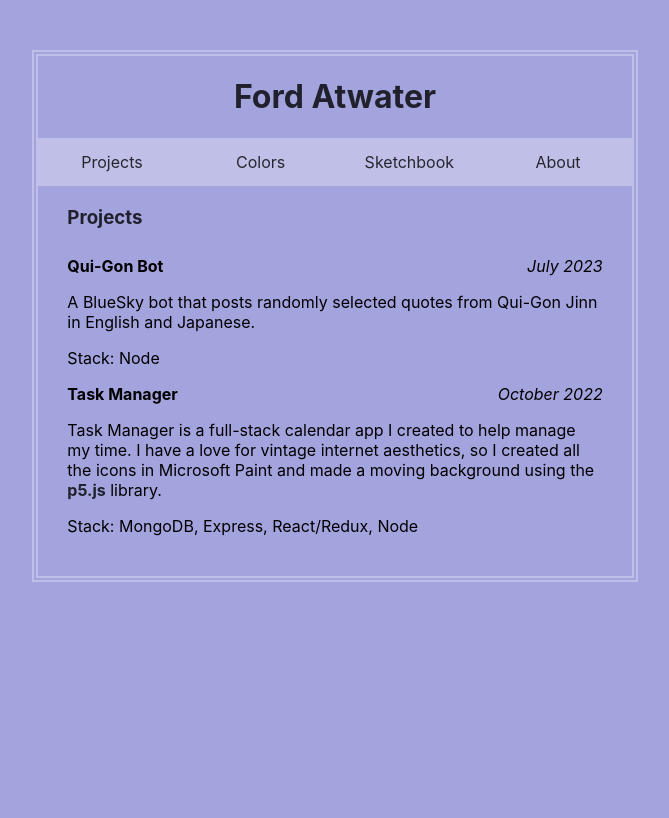
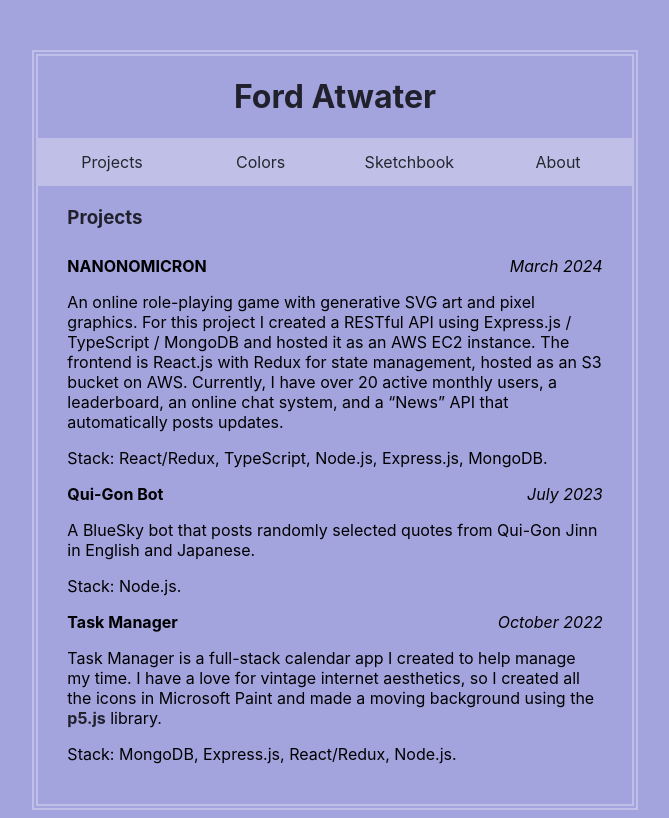
Before and after one commit to fordat/fordat.github.io, a React (Create React App) app: page /projects in a window 1280 px wide. Shown: the whole page, without its empty margins (305-974 px from the left). Built offline with nearby package versions, Linux system fonts and the light colour scheme.

Commit message:
project update

```diff
--- a/src/components/About.js
+++ b/src/components/About.js
@@ -6,7 +6,8 @@ class About extends React.Component {
             <div className="info-wrapper">
                 <h3 className="info">About Me</h3>
                 <p className="info">I'm a software developer working in Vancouver, BC.</p>
-                <p className="info">Currently, I'm a Frontend Developer at PhoneBox, a wireless network provider. I'm proficient in TypeScript and Node.js and have extensive experience working with the MERN stack for web development and React Native / Expo for mobile.</p>
+                <p className="info">Currently, I'm the Senior Frontend Developer at PhoneBox, a wireless network provider. I'm proficient in TypeScript and Node.js and have extensive experience working with the MERN stack for web development and React Native / Expo for mobile.</p>
+                <p className="info">I've also been a junior developer at Fyrefish Technologies, where I worked on designs and new products. I also have a background in research: I was a laboratory manager, researcher, and developer at the <a className="wlink" href="https://viscoglab.psych.ubc.ca/">UBC Visual Cognition Lab</a>, where I researched cognitive science, perception, and data visualization.</p>
                 {/* <p className="info">Previously, I was at Fyrefish Technologies, working on designs and developing new products.  Before that, I was a laboratory manager, researcher, and developer at the <a className="wlink" href="https://viscoglab.psych.ubc.ca/">UBC Visual Cognition Lab</a>, where I researched cognitive science, perception, and data visualization.</p> */}
                 <p className="info">In my free time, I like to cook, eat, swim, play board games, and work on new software projects.</p>
             </div>
--- a/src/components/Projects.js
+++ b/src/components/Projects.js
@@ -5,6 +5,22 @@ class Projects extends React.Component {
         return (
           <div className="project-wrapper">
             <h3 className="projects">Projects</h3>
+            <div
+              className="project"
+              onClick={(e) => {
+                e.preventDefault();
+                window.open('http://nanonomicron.com/login','_blank');}}
+            >
+              <div className="project-header">
+                <h4 className="project-header-title">NANONOMICRON</h4>
+                <div className="project-header-date">March 2024</div>
+              </div>
+              <div className="project-description">
+                An online role-playing game with generative SVG art and pixel graphics. For this project I created a RESTful API using Express.js / TypeScript / MongoDB and hosted it as an AWS EC2 instance. The frontend is React.js with Redux for state management, hosted as an S3 bucket on AWS. Currently, I have over 20 active monthly users, a leaderboard, an online chat system, and a “News” API that automatically posts updates.              </div>
+              <div className="project-description">
+                Stack: React/Redux, TypeScript, Node.js, Express.js, MongoDB.
+              </div>
+            </div>
             <div
               className="project"
               onClick={(e) => {
@@ -19,7 +35,7 @@ class Projects extends React.Component {
                 A BlueSky bot that posts randomly selected quotes from Qui-Gon Jinn in English and Japanese.
               </div>
               <div className="project-description">
-                Stack: Node
+                Stack: Node.js.
               </div>
             </div>
             <div
@@ -36,7 +52,7 @@ class Projects extends React.Component {
                 Task Manager is a full-stack calendar app I created to help manage my time. I have a love for vintage internet aesthetics, so I created all the icons in Microsoft Paint and made a moving background using the <a className="wlink" href="https://p5js.org/">p5.js</a> library.
               </div>
               <div className="project-description">
-                Stack: MongoDB, Express, React/Redux, Node
+                Stack: MongoDB, Express.js, React/Redux, Node.js.
               </div>
             </div>
           </div>
--- a/src/components/Sketchbook.js
+++ b/src/components/Sketchbook.js
@@ -8,6 +8,7 @@ import katerose from '../img/katerose.jpg';
 import face from '../img/face.jpeg';
 import foot from '../img/foot.jpeg';
 import schloss from '../img/schloss.jpg';
+import hereditary from '../img/hereditary.jpg';
 
 class Sketchbook extends React.Component {
 
@@ -40,6 +41,10 @@ class Sketchbook extends React.Component {
         return (
             // todo: refactor images
             <div className="painting-wrapper">
+                <div className="img-wrapper">
+                    <img className="painting" src={hereditary} alt="Toni Collette in Hereditary" onClick={() => this.activateModal(hereditary)}></img>
+                </div>
+
                 <div className="img-wrapper">
                     <img className="painting" src={schloss} alt="A solitary schloss" onClick={() => this.activateModal(schloss)}></img>
                 </div>
```
Also changed, not shown: 1 other file (tests, documents, lock files or other folders).
